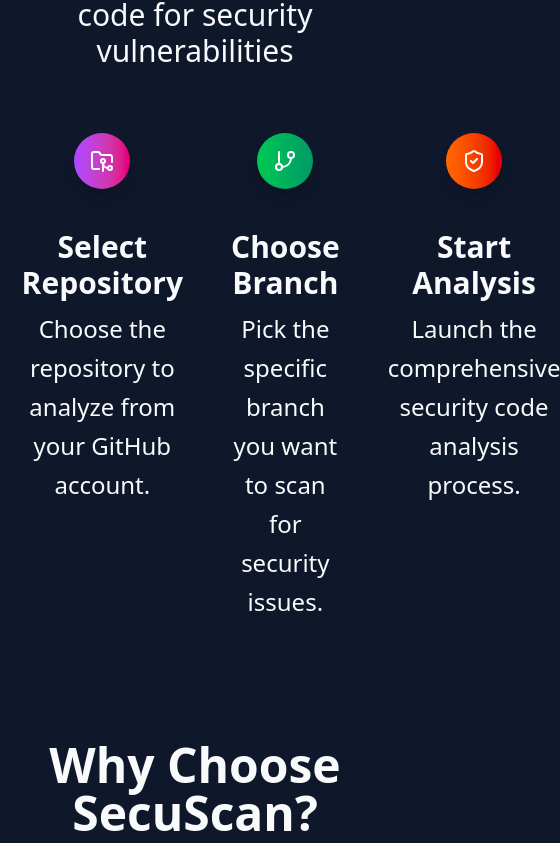
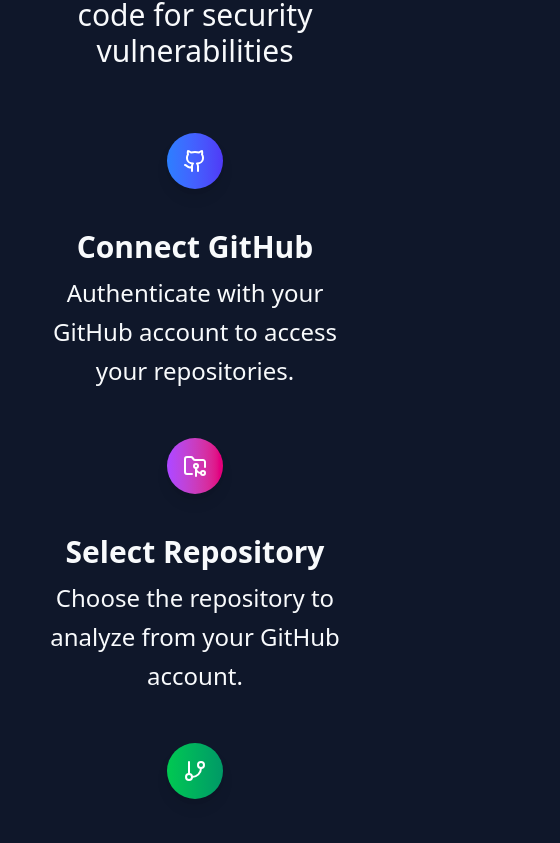
Before and after one commit to pre-msc-2027/frontend, a React (Vite) app: page / in a window 390 px wide. Shown: the part 1111-1954 px from the top of the page, 560 px wide, since content can reach past the window. Built offline with nearby package versions, Linux system fonts and the light colour scheme.

Commit message:
Fix(PRocessingSteps) Fix Flex-col for mobile screen

```diff
--- a/src/HomePageComponents/ProcessingSteps.tsx
+++ b/src/HomePageComponents/ProcessingSteps.tsx
@@ -52,7 +52,7 @@
                   </p>
               </div>
 
-              <div className="relative flex flex-row justify-center items-start gap-12 max-w-6xl mx-auto px-4 text-text">
+              <div className="relative flex flex-col md:flex-row justify-center items-center md:items-start gap-12 max-w-6xl mx-auto px-4 text-text">
                   {steps.map((step, index) => (
                       <StepItem
                           key={index}
```
